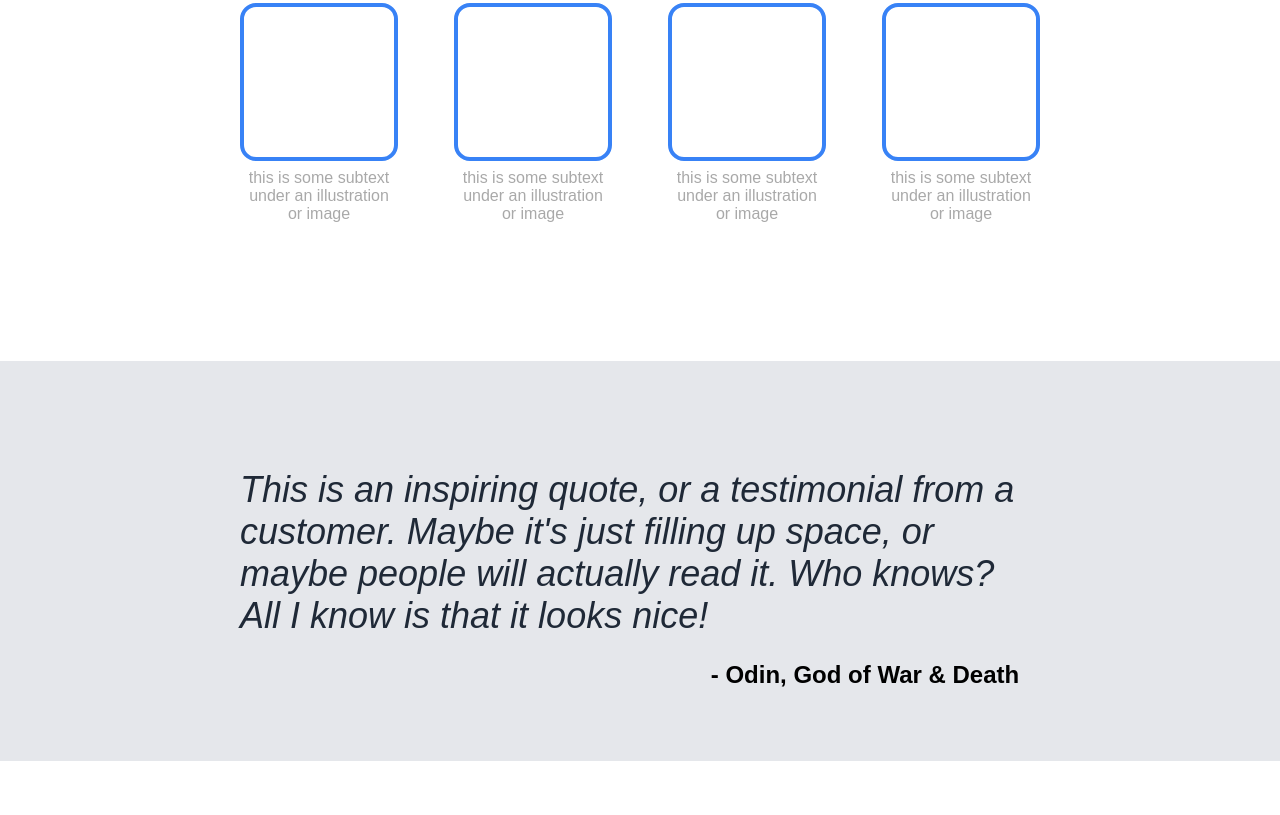
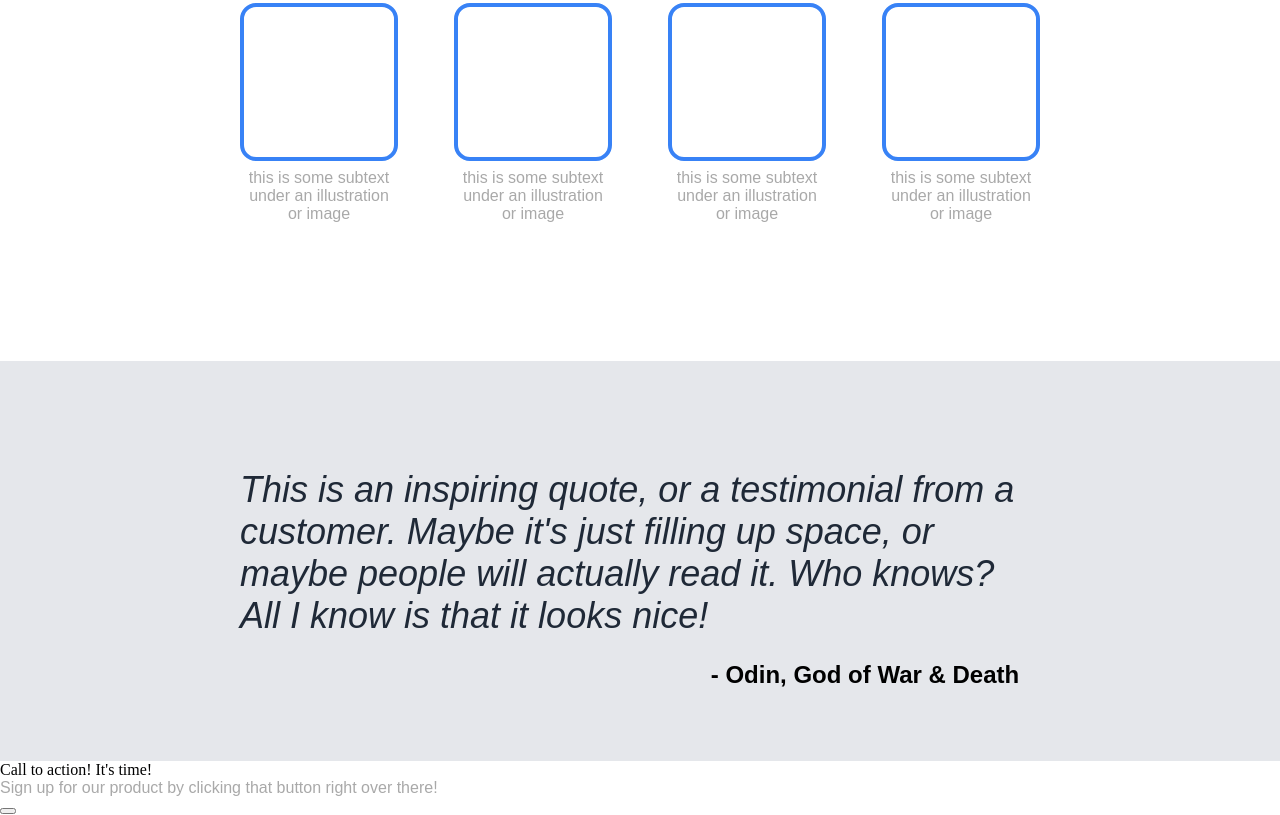
Before and after one commit to TheBooqs/first-landing-page, a plain HTML site: page index.html in a window 1280 px wide. Shown: the part 684-1499 px from the top of the page. Before the commit the page ends 1445 px from the top, so only its background shows below. Drawn offline with Linux system fonts and the light colour scheme.

Commit message:
container 4 html complete

```diff
--- a/index.html
+++ b/index.html
@@ -71,5 +71,15 @@
         <p class="quote">This is an inspiring quote, or a testimonial from a customer. Maybe it's just filling up space, or maybe people will actually read it. Who knows? All I know is that it looks nice!</p>
         <p class="credit"> - Odin, God of War & Death </p>
     </div>
+    <div class="container4">
+        <div class="subcontainter">
+            <div class="text">
+                <div class="call">Call to action! It's time!</div>
+                <div class="subtext">Sign up for our product by clicking that button right over there!</div>
+            </div>
+            <div><button class="button4"  type="submit"></button></div>
+        </div>
+    </div>
+
 </body>
 </html>
```
